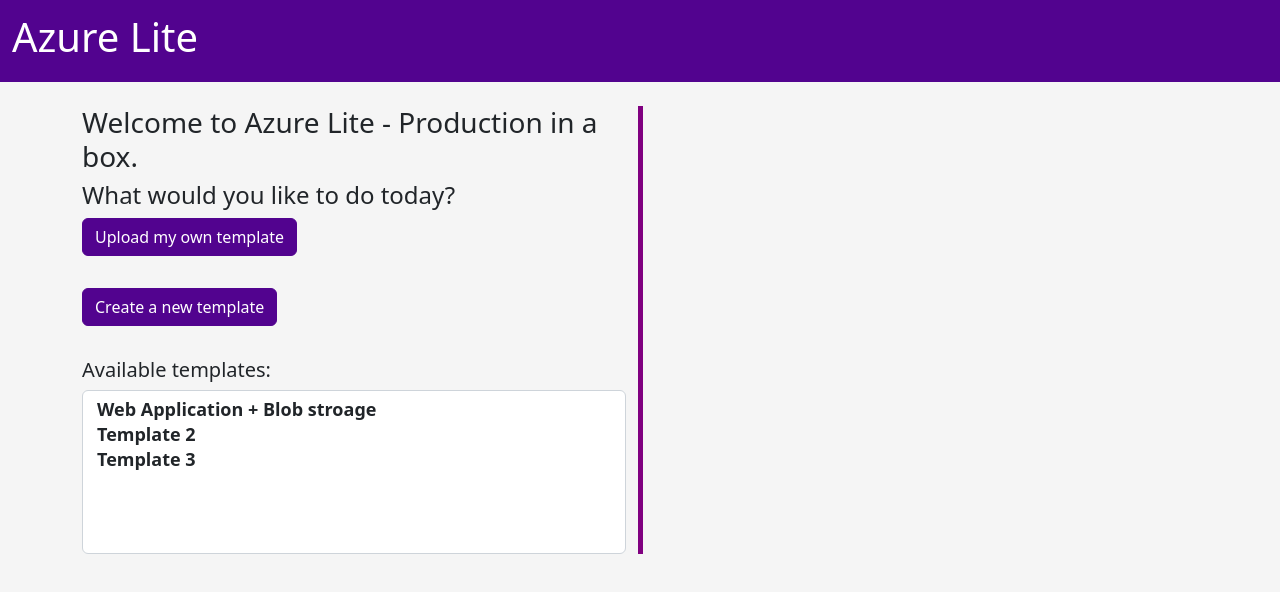
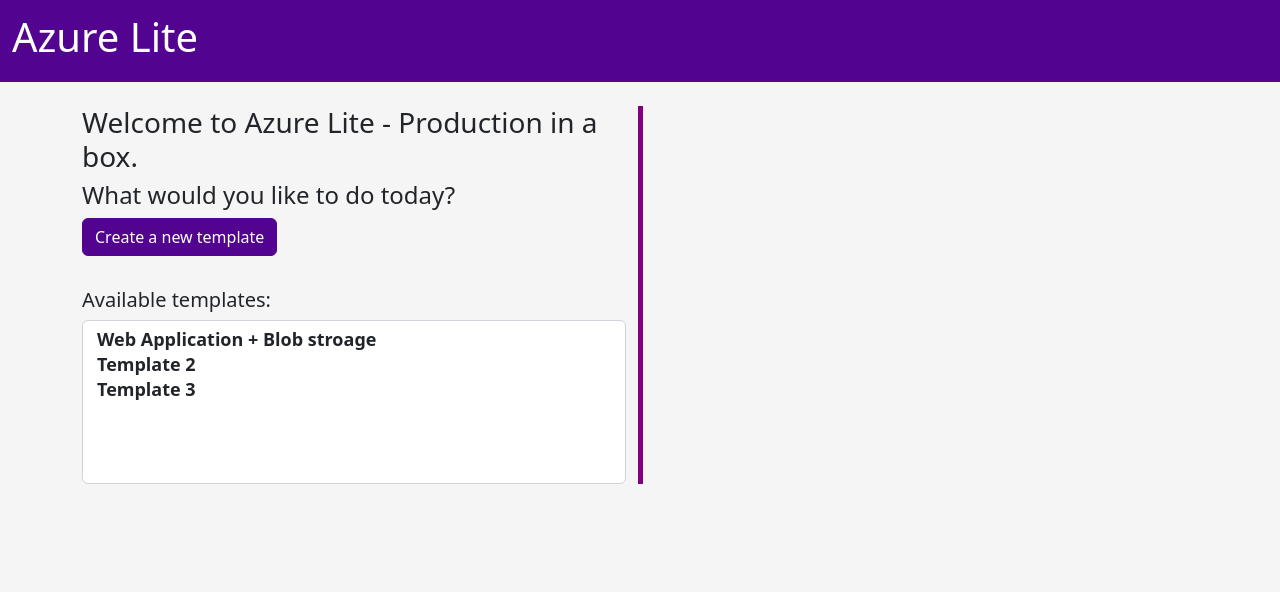
Before and after one commit to pinich/AZLite, an Angular app in the folder client/: page /home in a window 1280 px wide. Shown: the top 592 px of the page. Built offline with nearby package versions, Linux system fonts and the light colour scheme.

Commit message:
- Removed unused button from main component

```diff
--- a/client/src/app/components/main/main.component.html
+++ b/client/src/app/components/main/main.component.html
@@ -5,7 +5,6 @@
         <div>
           <h3>Welcome to Azure Lite - Production in a box.</h3>
           <h4>What would you like to do today?</h4>
-          <button class="btn btn-primary top-btn">Upload my own template</button>
           <a class="btn btn-primary top-btn" routerLink="/quiz">Create a new template</a>
         </div>
         <div *ngIf="templates && templates.length > 0">
```
